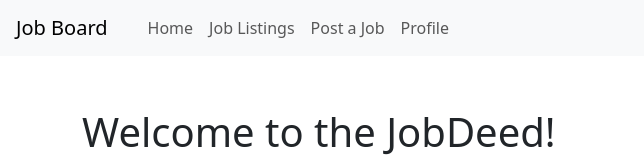
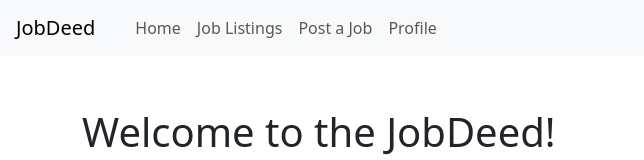
Before and after one commit to Felleria/full-stack-project, a React (Vite) app: page / in a window 1280 px wide. Shown: the top 160 px of the page, without its empty margins (0-644 px from the left). Built offline with nearby package versions, Linux system fonts and the light colour scheme.

Commit message:
updating files

```diff
--- a/src/components/Navbar.jsx
+++ b/src/components/Navbar.jsx
@@ -1,4 +1,4 @@
-// src/components/Navbar.jsx
+
 import React from 'react';
 import { Link } from 'react-router-dom';
 /*import './styles.css';*/
@@ -6,7 +6,7 @@
 const Navbar = () => {
   return (
     <nav className="navbar navbar-expand-lg navbar-light bg-light">
-      <Link className="navbar-brand" to="/">Job Board</Link>
+      <Link className="navbar-brand" to="/">JobDeed</Link>
       <div className="collapse navbar-collapse">
         <ul className="navbar-nav ml-auto">
           <li className="nav-item">
```
